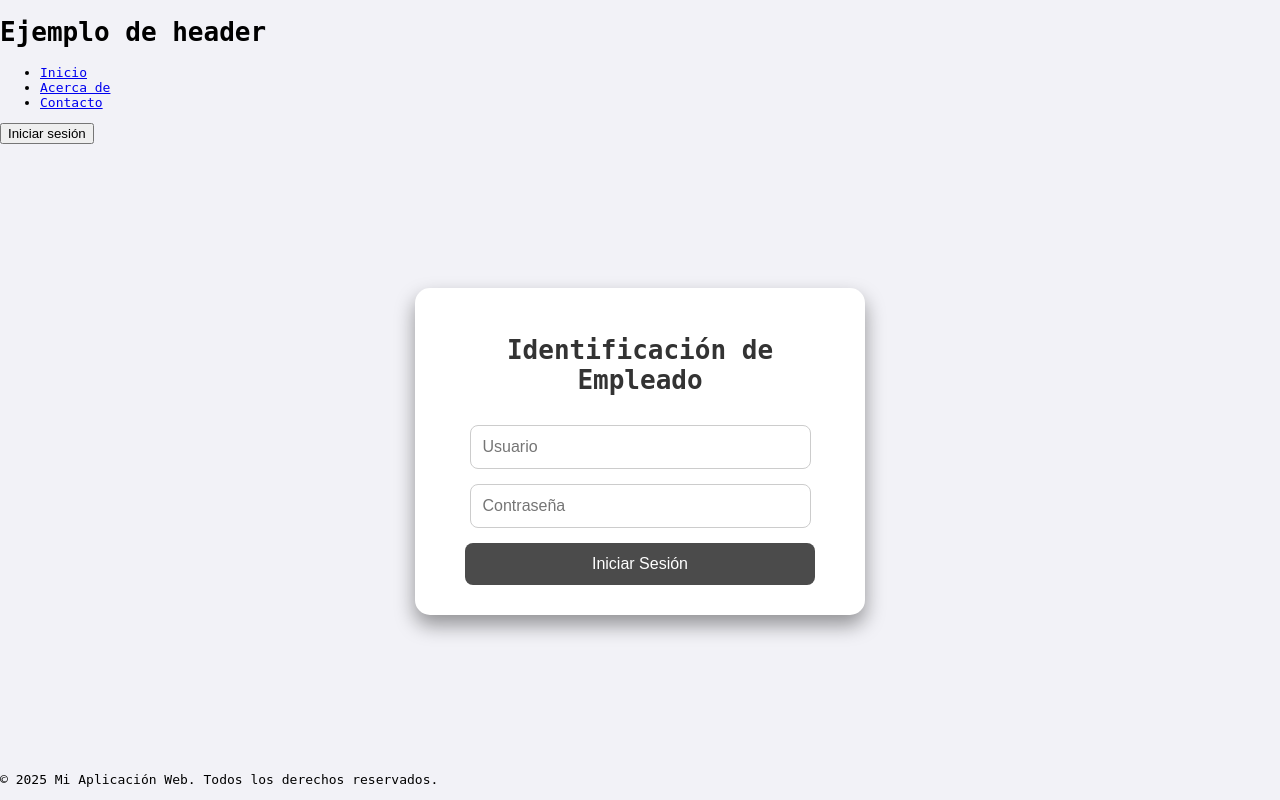
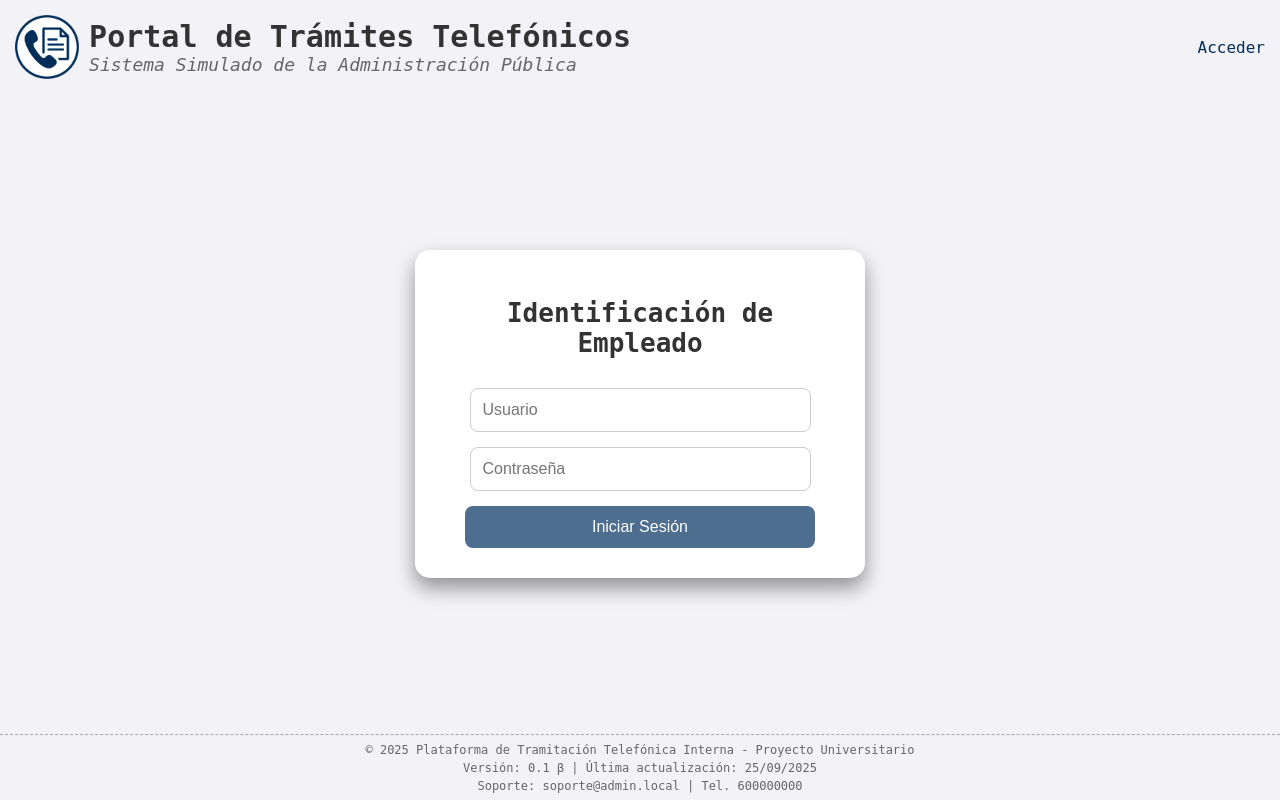
Before and after one commit to humaral/tfg, a Flask app: page /login in a window 1280 px wide. Run offline with Flask 3, Linux system fonts and the light colour scheme.

Commit message:
Reestructuracion del formato y contenido del login, header y footer para aprovechar los layouts de jinja.  Páginas estáticas bastante completas del login, header y footer.

```diff
--- a/app.py
+++ b/app.py
@@ -1,11 +1,21 @@
 from flask import Flask, render_template, jsonify
 import os
+from datetime import datetime
+
+APP_VERSION = "0.1"
 
 app = Flask(__name__)
 
+@app.context_processor
+def inject_globals():
+    return {
+        "current_date": datetime.now().strftime('%d/%m/%Y'),
+        "current_year": datetime.now().year,
+        "version": APP_VERSION
+    }
 
 @app.route('/')
-def init_app(name=None):
+def inicio(name=None):
     DATABASE = os.path.join(app.instance_path, 'flaskr.sqlite')
     return render_template('index.html', person=name, database=DATABASE)
 
--- a/static/css/layout.css
+++ b/static/css/layout.css
@@ -1,14 +1,114 @@
-#header, #footer{
-  display: block;
-  width: 100%;
+:root{
+  --color-primario: rgb(2,46,89);
+  --color-secundario: rgb(77, 110, 143);
+
+  --color-texto-primario: #333;
+  --color-texto-secundario: #666;
+
+  --color-fondo: #F2F2F7;
+
+  --sombreado: 0 10px 20px rgba(0, 0, 0, 0.4);
+
+  --bordes: 1px solid #ccc;
 }
 
-body{
+header, footer{
+  width: 100%;
+  display: flex;
+}
+
+.logo{
+  display: flex;
+  flex-direction: row;
+  text-decoration: none;
+  overflow: hidden;
+}
+
+.logo img{
+  height: 64px;
+  width: auto;
+  margin: 15px 5px 15px 15px;
+}
+
+.logo #app-nombre {
+  display: flex;
+  flex-direction: column;
+  justify-content: center;
+  margin-left: 5px;
+  flex-shrink: 1;
+  min-width: 0;
+}
+
+.logo #app-nombre h1 {
+  margin: 0%;
+  padding: 0%;
+  font-size: 30px;
+  color: var(--color-texto-primario);
+  font-weight: bold;
+  white-space: nowrap;
+  overflow: hidden;
+  text-overflow: ellipsis;
+}
+
+.logo #app-nombre p {
+  margin: 0%;
+  padding: 0%;
+  font-size: 18px;
+  color: var(--color-texto-secundario);
+  font-weight: normal;
+  font-style: italic;
+  white-space: nowrap;
+  overflow: hidden;
+  text-overflow: ellipsis;
+}
+
+#acceso {
+  margin-left: auto;
+  margin-right: 15px;
+  align-self: center;
+  color: var(--color-primario);
+  font-size: 16px;
+  text-decoration: none;
+}
+#acceso:hover {
+  color: var(--color-primario);
+  text-decoration: underline;
+}
+
+html,body{
   margin: 0;
   padding: 0;
   font-family: monospace;
-  background: #F2F2F7;
+  background: var(--color-fondo);
   display: flex;
   flex-direction: column;
   min-height: 100vh;
 }
+
+main{
+  flex: 1;
+}
+
+footer{
+  flex-direction: column;
+  margin-bottom: 5px;
+}
+
+footer hr{
+  width: 100%;
+  border-top: 1px dashed var(--color-texto-secundario);
+  border-left: none;
+  border-right: none;
+  background: transparent;
+  margin: 0 0 5px 0;
+  opacity: 0.5;
+
+}
+
+footer p{
+  margin: 2px 0;
+  padding: 0;
+  font-size: 12px;
+  color: var(--color-texto-secundario);
+  text-align: center;
+}
--- a/static/css/login.css
+++ b/static/css/login.css
@@ -2,14 +2,13 @@
   display: flex;
   justify-content: center;
   align-items: center;
-  flex: 1;
 }
 
 #login-card {
-  background-color: rgb(255, 255, 255);
+  background-color: white;
   padding: 30px 50px;
   border-radius: 15px;
-  box-shadow: 0 10px 20px rgba(0, 0, 0, 0.4);
+  box-shadow: var(--sombreado);
   width: 100%;
   max-width: 350px;
   text-align: center;
@@ -17,14 +16,14 @@
 
 #login-card h1 {
   margin-bottom:30px;
-  color: #333;
+  color: var(--color-texto-primario);
 }
 
 #login-card input {
   width: 90%;
   padding: 12px;
   margin-bottom: 15px;
-  border: 1px solid #ccc;
+  border: var(--bordes);
   border-radius: 8px;
   font-size: 16px;
 }
@@ -32,15 +31,15 @@
 #login-card button {
   width: 100%;
   padding: 12px;
-  background-color: #4b4b4b;
+  background-color: var(--color-secundario);
   color: white;
   border: none;
   border-radius: 8px;
   font-size: 16px;
   cursor: pointer;
-  transition: background-color 0.3s;
+  transition: background-color 0.5s;
 }
 
-#login-card button:hover {
-  background-color: #202020;
+#login-card button:enabled {
+  background-color: var(--color-primario);
 }
--- a/templates/footer.html
+++ b/templates/footer.html
@@ -1,3 +1,6 @@
 <footer>
-    <p>&copy; 2025 Mi Aplicación Web. Todos los derechos reservados.</p>
+    <hr>
+    <p>&copy; {{current_year}} Plataforma de Tramitación Telefónica Interna - Proyecto Universitario </p>
+    <p>Versión: {{version}} &beta; | Última actualización: {{current_date}}</p>
+    <p>Soporte: soporte@admin.local | Tel. 600000000</p>
 </footer>
--- a/templates/header.html
+++ b/templates/header.html
@@ -1,11 +1,11 @@
 <header>
-    <h1>Ejemplo de header</h1>
-    <nav>
-        <ul>
-            <li><a href="/">Inicio</a></li>
-            <li><a href="/about">Acerca de</a></li>
-            <li><a href="/contact">Contacto</a></li>
-        </ul>
-    </nav>
-    <button id="login-btn">Iniciar sesión</button>
+    <a href="{{url_for('inicio')}}" class="logo">
+        <img src="{{url_for('static', filename='img/logo.png')}}" alt="Logo">
+        <div id="app-nombre">
+            <h1>Portal de Trámites Telefónicos</h1>
+            <p>Sistema Simulado de la Administración Pública</p>
+        </div>
+    </a>
+    <!--Añadir if sesion iniciada, poner foto perfil y nombre, else:-->
+    <a href="{{url_for('login')}}" id="acceso">Acceder</a>
 </header>
--- a/templates/index.html
+++ b/templates/index.html
@@ -3,6 +3,8 @@
 {%block title%}Inicio{%endblock%}
 
 {%block body%}
-    <h1> Bienvenido a la página principal </h1>
-    <p> Esta es la página de inicio de la aplicación. </p>
+    <main>
+        <h1> Bienvenido a la página principal </h1>
+        <p> Esta es la página de inicio de la aplicación. </p>
+    </main>
 {%endblock%}
--- a/templates/layout.html
+++ b/templates/layout.html
@@ -2,6 +2,7 @@
 <html lang="es">
     <head>
         <meta charset="UTF-8">
+        <link rel="icon" type="image/png" href="{{url_for('static', filename='img/logo.png')}}">
         <title>{%block title%}{%endblock%}</title>
         <link rel="stylesheet" href="{{url_for('static', filename='css/layout.css')}}">
         {%block css%}{%endblock%}
--- a/templates/login.html
+++ b/templates/login.html
@@ -1,6 +1,6 @@
 {%extends "layout.html"%}
 
-{%block title%}Login{%endblock%}
+{%block title%}Acceso{%endblock%}
 
 {%block css%}
     <link rel="stylesheet" href="{{url_for('static', filename='css/login.css')}}">
@@ -13,7 +13,7 @@
             <form class="form", id="login-form" action="/login" method="post">
                 <input type="text" name="username" placeholder="Usuario" required>
                 <input type="password" name="password" placeholder="Contraseña" required>
-                    <button type="submit">Iniciar Sesión</button>
+                <button disabled type="submit">Iniciar Sesión</button>
             </form>
         </div>
     </main>
```
Also changed, not shown: static/img/default.jpg (renamed from static/img/perfil/default.jpg), static/img/logo.png (added), static/img/logonegativo.png (added). Lines whose indentation alone changed are shown as unchanged.
